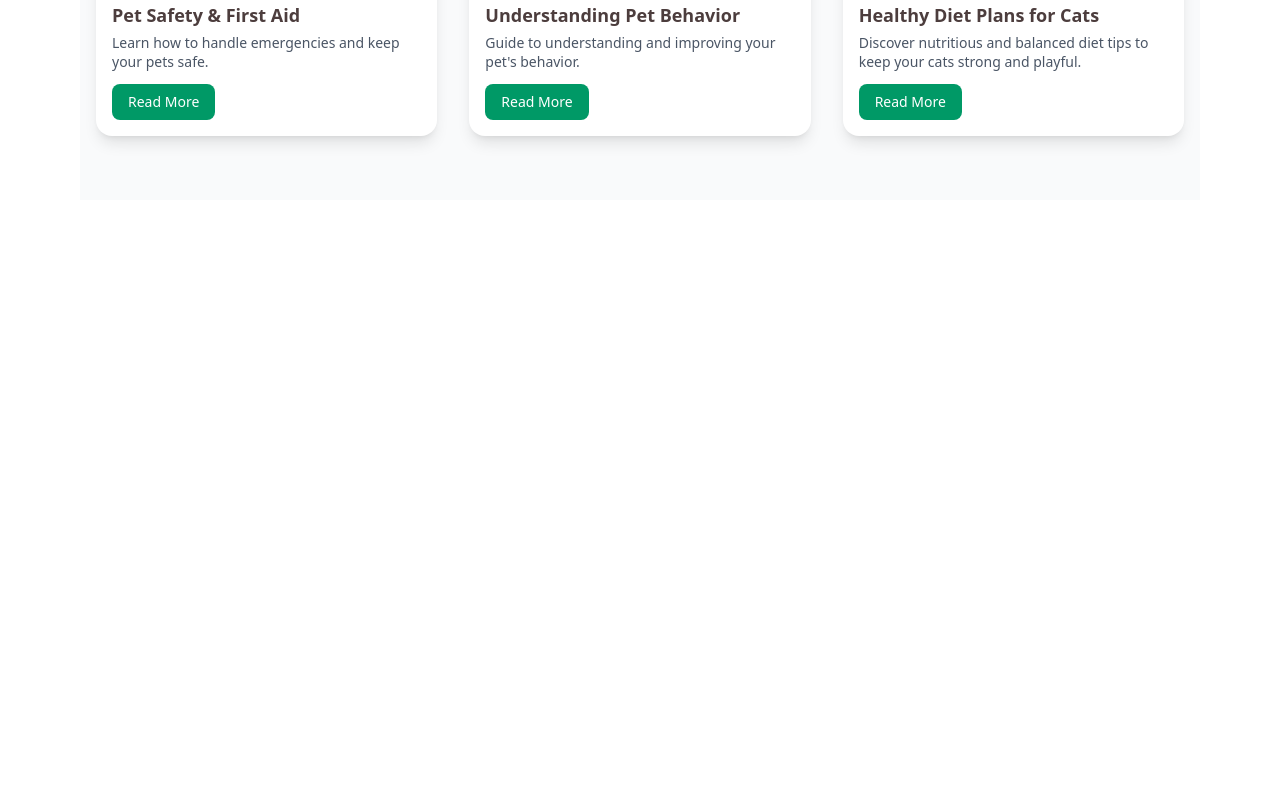
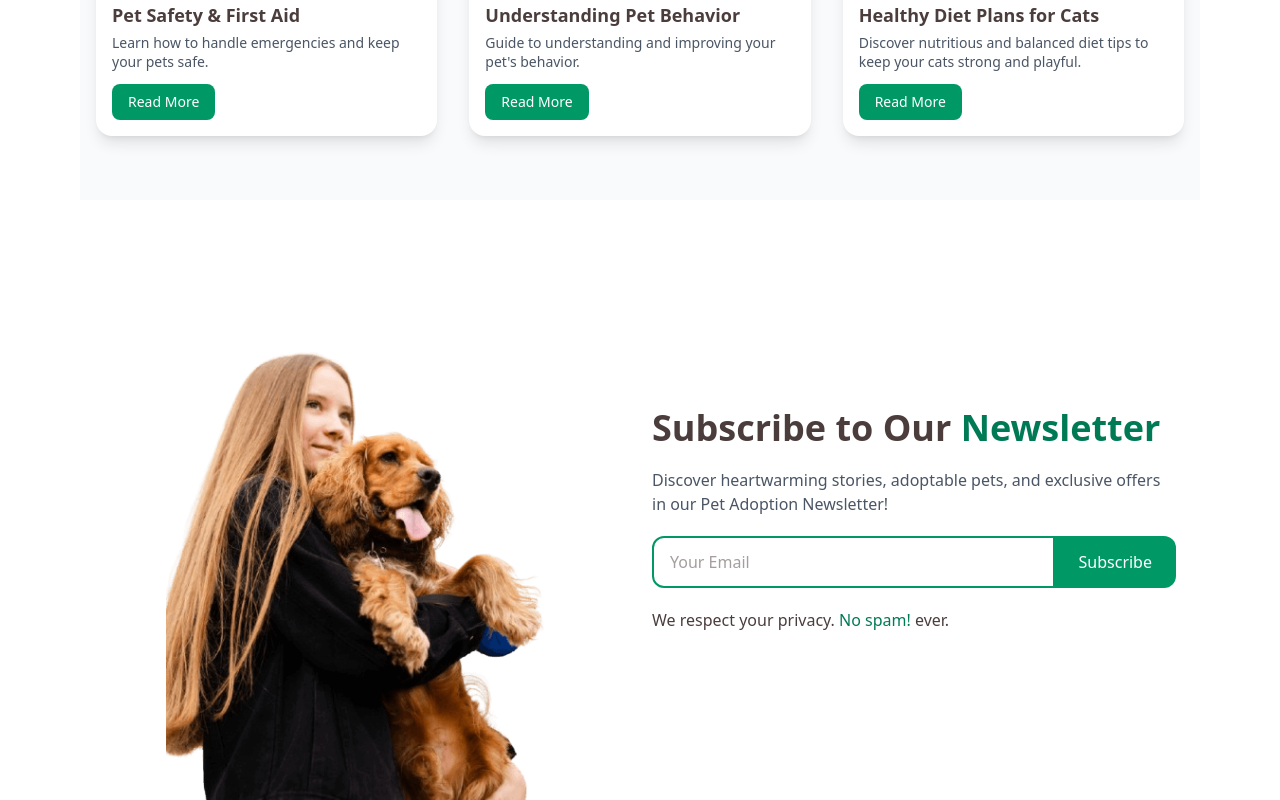
Before and after one commit to ruhanaatiq/pawfect-match, a Next.js app: page / in a window 1280 px wide. Shown: the part 4349-5149 px from the top of the page. Before the commit the page ends 4549 px from the top, so only its background shows below. Built offline with nearby package versions, Linux system fonts and the light colour scheme.

Commit message:
added newsletter section

```diff
--- a/src/app/page.js
+++ b/src/app/page.js
@@ -5,6 +5,7 @@ import Services from "@/components/Services";
 import Testimonials from "@/components/Testimonials";
 import About from "@/components/AboutUs";
 import BlogSection from "@/components/BlogSection";
+import Newsletter from "@/components/Newsletter";
 
 export default function HomePage() {
   return (
@@ -15,6 +16,7 @@ export default function HomePage() {
       <About />
       <PetCategories />
       <BlogSection />
+      <Newsletter/>
     </>
   );
 }
--- a/src/components/Newsletter.jsx
+++ b/src/components/Newsletter.jsx
@@ -1,11 +1,59 @@
-import React from 'react';
+"use client";
+
+import React from "react";
+import Image from "next/image";
+
 
 const Newsletter = () => {
-    return (
-        <div>
+  return (
+    <section className=" py-16 md:pb-0 md:pt-10">
+      <div className="container mx-auto flex flex-col-reverse md:flex-row items-center justify-center gap-6 px-6">
+        {/* Image */}
+        <div className="md:w-1/2  justify-center hidden md:flex">
+          <Image
+            // src={newsletter}
+            src='/newsletter.png'
+            width={400}
+            height={450}
+            unoptimized
+            className="rounded-lg object-cover"
+            alt="Happy person with pet"
+          />
+        </div>
 
+        {/* Text + Form */}
+        <div className="md:w-1/2 text-center md:text-left space-y-5">
+          <h2 className="text-3xl lg:text-4xl font-bold ">
+            Subscribe to Our <span className="text-emerald-700">Newsletter</span>
+          </h2>
+          <p className="mt-2 text-gray-600">
+            Discover heartwarming stories, adoptable pets, and exclusive offers
+            in our Pet Adoption Newsletter!
+          </p>
+
+         <form className="mt-4 flex w-full bg-white">
+  <input
+    type="email"
+    placeholder="Your Email"
+    className="flex-1 px-4 py-3 border-2 rounded-l-xl border-emerald-600 focus:outline-0"
+  />
+  <button
+    type="submit"
+    className="px-6 py-3 cursor-pointer bg-emerald-600 text-white rounded-r-xl hover:bg-emerald-700 transition"
+  >
+    Subscribe
+  </button>
+</form>
+
+
+          <p >
+            We respect your privacy.
+            <span className="text-emerald-700 font-medium"> No spam!</span> ever.
+          </p>
         </div>
-    );
+      </div>
+    </section>
+  );
 };
 
 export default Newsletter;
```
Also changed, not shown: public/newsletter.png (added).
